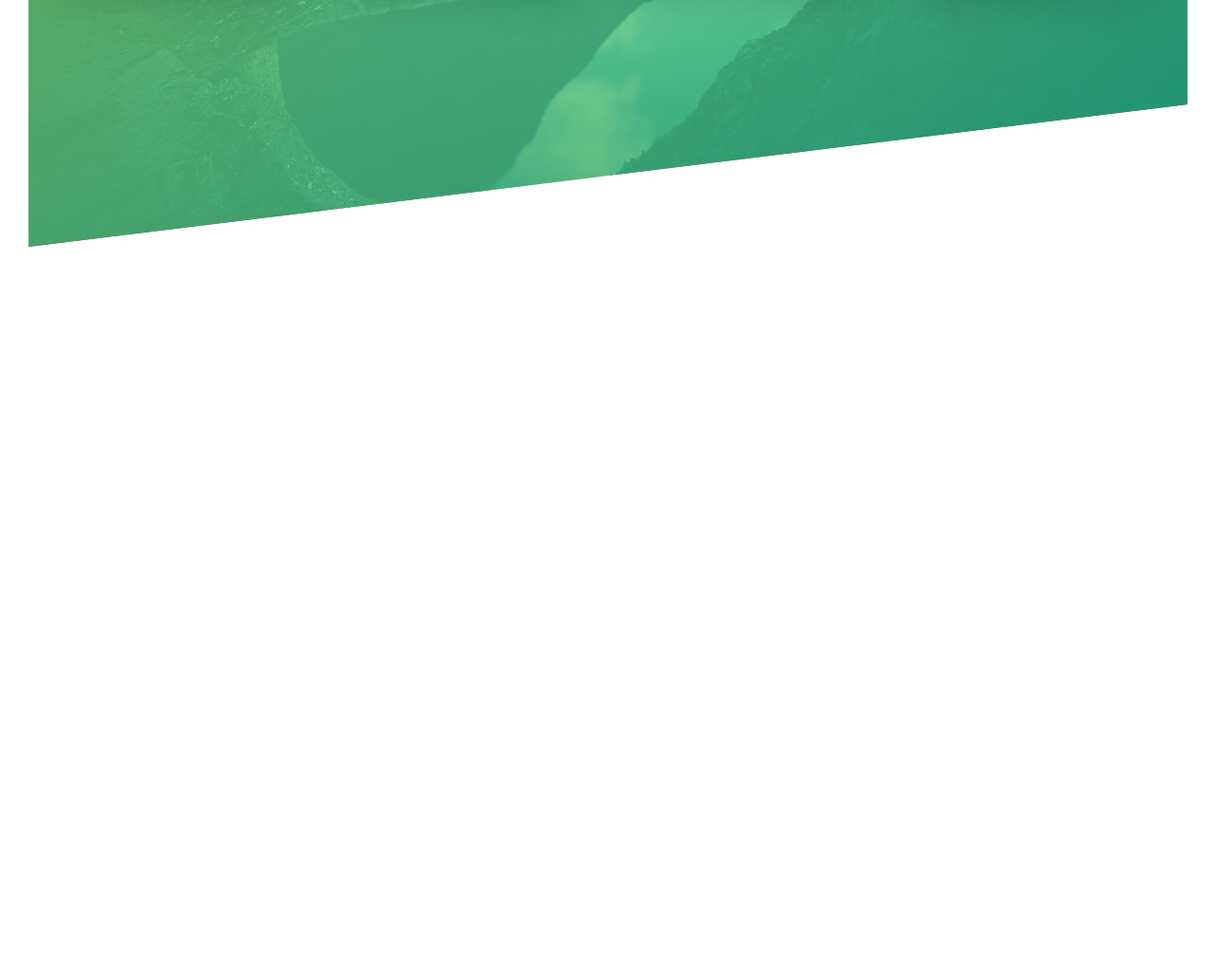
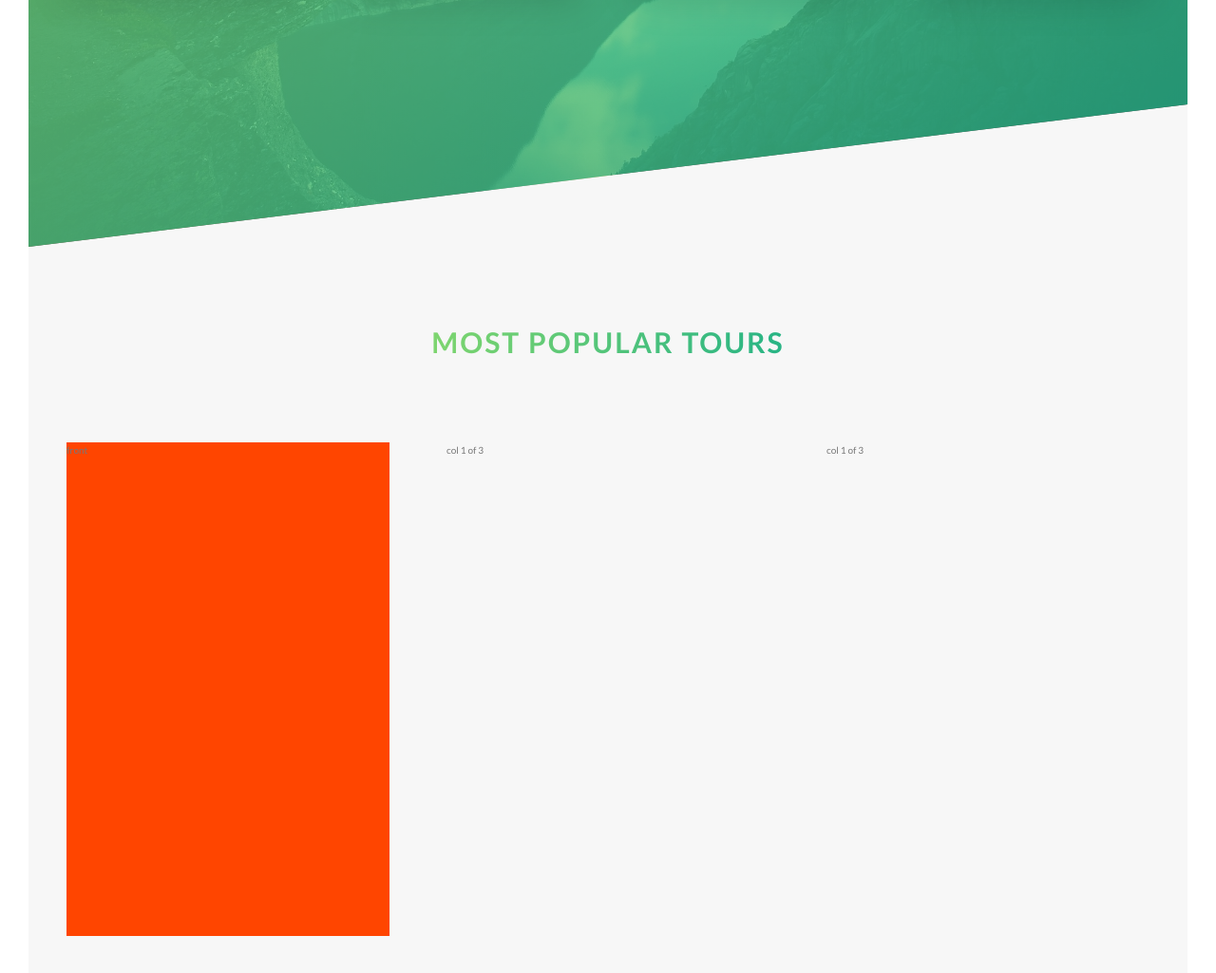
Before and after one commit to MohamedAminebenhmida/Natours, a website: page index.html in a window 1280 px wide. Shown: the part 2111-3136 px from the top of the page at 95% size. Before the commit the page ends 2371 px from the top, so only its background shows below. Drawn offline with Linux system fonts and the light colour scheme.

Commit message:
card set up

```diff
--- a/index.html
+++ b/index.html
@@ -98,6 +98,31 @@
         </div>
       </div>
     </section>
+    <section class="section-tours">
+    <div class="u-center-text u-margin-bottom-big">
+      <h2 class="heading-secondary">
+        Most popular tours
+      </h2>
+    </div>
+    <div class="row">
+      <div class="col-1-of-3">
+        <div class="card">
+          <div class="card__side card__side--front">
+            front
+          </div>
+          <div class="card__side card__side--back">
+            back
+          </div>
+        </div>
+      </div>
+      <div class="col-1-of-3">
+        col 1 of 3
+      </div>
+      <div class="col-1-of-3">
+        col 1 of 3
+      </div>
+    </div>
+    </section>
   </main>
   <!---
 <section class="gird-test">
--- /dev/null
+++ b/sass/components/_card.scss
@@ -0,0 +1,29 @@
+.card {
+    perspective: 150rem;
+    -moz-perspective: 15rem;
+    position: relative;
+    height: 52rem;
+
+    &__side {
+    height: 52rem;
+    transition: all .8s ease;
+    position: absolute;
+    top: 0;
+    left: 0;
+    width: 100%;
+    backface-visibility: hidden;
+    &--front {
+    background-color: orangered;
+    }
+    &--back {
+    background-color: green;
+    transform: rotateY(180deg);
+    }
+    }
+    &:hover &__side--front{
+        transform: rotateY(-180deg);
+    }
+        &:hover &__side--back {
+            transform: rotateY(0);
+        }
+}
--- a/sass/main.scss
+++ b/sass/main.scss
@@ -12,4 +12,5 @@
 @import "components/button";
 @import "components/composition";
 @import "components/feature-box";
+@import "components/card";
 @import "layout/grid";
--- a/sass/pages/_home.scss
+++ b/sass/pages/_home.scss
@@ -13,3 +13,8 @@
     transform: skewY(7deg);
     }
 }
+.section-tours {
+    background-color: $color-grey-light-1;
+    padding: 25rem 0 50rem 0;
+    margin-top: -10rem;
+}
```
Also changed, not shown: css/style.css.
